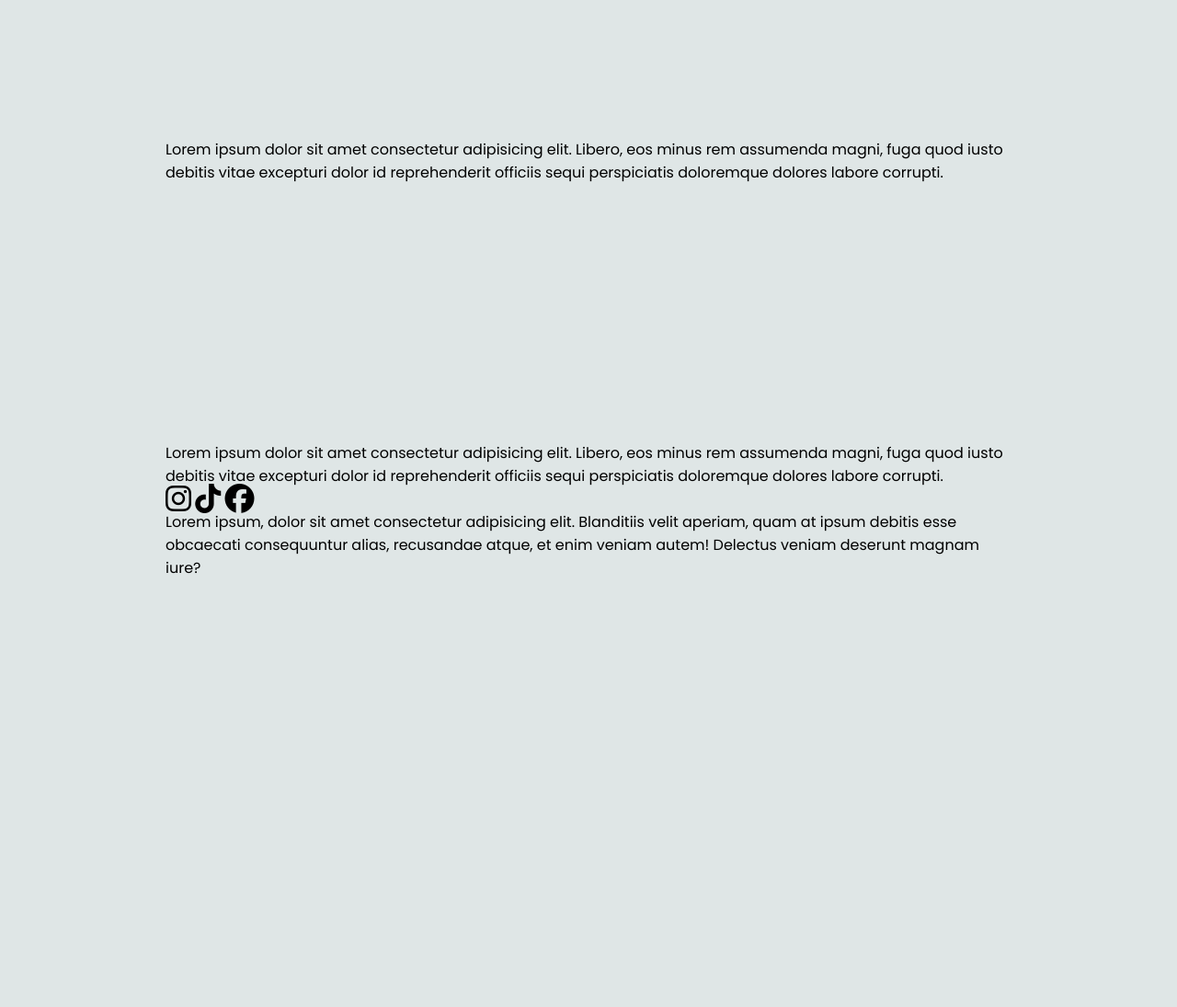
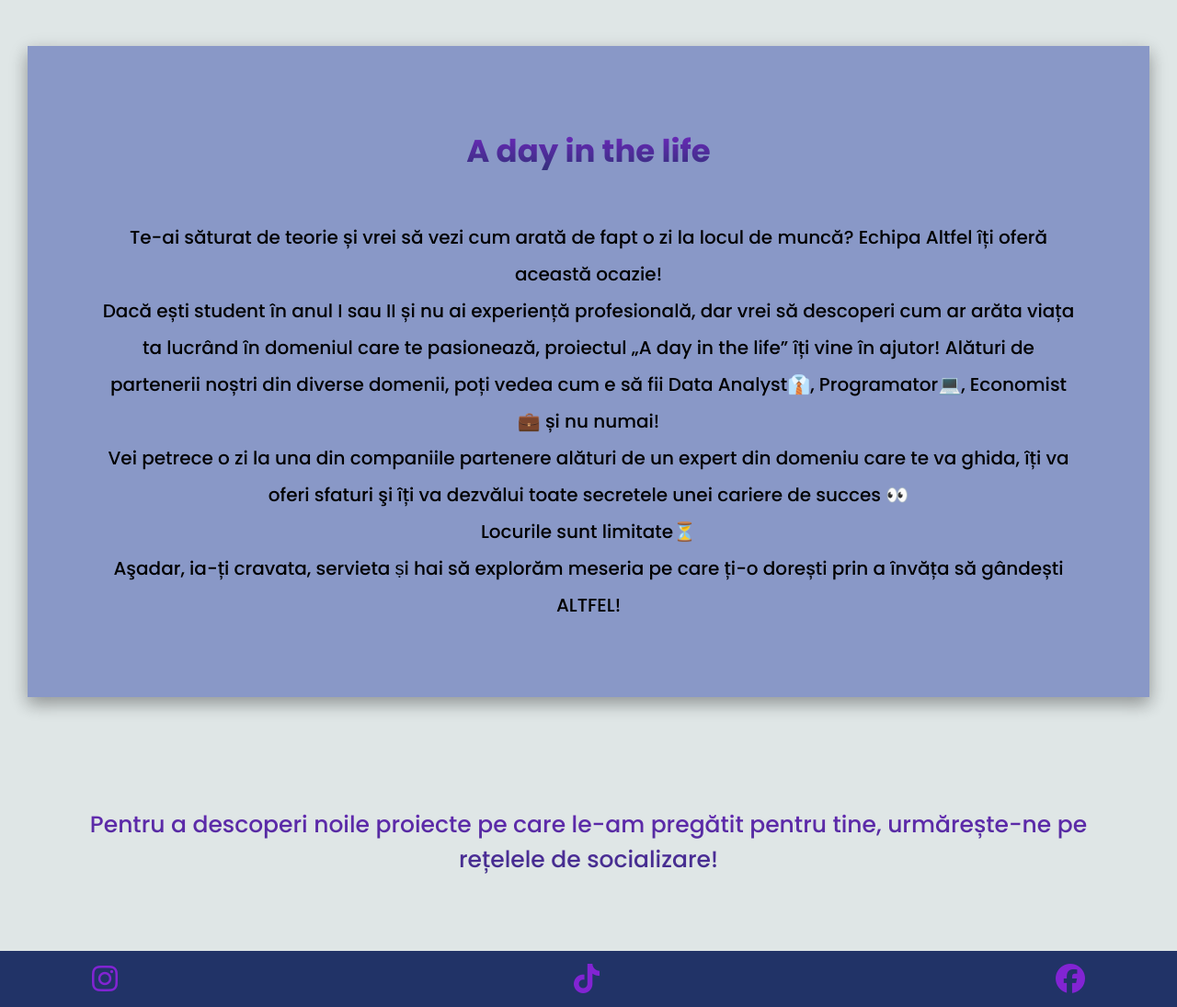
Before and after one commit to AlinXD/a-day-in-the-life, a website: page public/index.html in a window 1280 px wide. Shown: the part 880-1975 px from the top of the page at 92% size. Before the commit the page ends 1690 px from the top, so only its background shows below. Drawn offline with Linux system fonts and the light colour scheme; a web font is replaced by a local one.

Commit message:
am adaugat pagina de contact si pagina de proiecte

```diff
--- a/public/Assets/style.css
+++ b/public/Assets/style.css
@@ -101,11 +101,54 @@ img{
 }
 
 #proiect{
-    margin: 80px;
-    padding: 100px;
+    margin: 60px 30px;
+    padding: 80px;
+    text-align: center;
+    font-size: 20px;
+    font-weight: 500;
+    line-height: 2;
+    background-color: #8998c7;
+    box-shadow: 0 8px 16px 0 rgba(0, 0, 0, 0.2), 0 6px 20px 0 rgba(0, 0, 0, 0.19);
+}
+
+h2{
+    font-size: 34px;
+    text-align: center;
+    background: -webkit-linear-gradient(#8224D3, #213367);
+    -webkit-background-clip: text;
+    -webkit-text-fill-color: transparent;
+    background-clip: text;
+    margin-bottom: 40px;
 }
 
 #contact{
-    margin: 80px;
-    padding: 100px;
+    margin: 20px;
+    padding: 60px;
+    text-align: center;
+    font-size: 25px;
+    font-weight: 500;
+    background: -webkit-linear-gradient(#8224D3, #213367);
+    -webkit-background-clip: text;
+    -webkit-text-fill-color: transparent;
+    background-clip: text;
 }
+
+.footer{
+    position: relative;
+    bottom: 0px;
+    left: 0;
+    width: 100%;
+    padding: 30px 100px;
+    background-color: #213367;
+    display: flex;
+    align-items: center;
+    justify-content: space-between;
+}
+
+.fa-brands{
+    color:#8224D3;
+}
+
+.fa-brands:hover{
+    color:#dfe6e6;
+}
--- a/public/index.html
+++ b/public/index.html
@@ -9,7 +9,7 @@
 </head>
 <body>
     <header class="header">
-        <a href="#" class="logo">Echipa Altfel</a>
+        <a href="#contact" class="logo">Echipa Altfel</a>
         <nav class="navbar">
             <a href="#home">Home</a>
             <a href="#proiect">Proiecte</a>
@@ -25,15 +25,26 @@
     </div>
 
     <div id="proiect">
-        <p>Lorem ipsum dolor sit amet consectetur adipisicing elit. Libero, eos minus rem assumenda magni, fuga quod iusto debitis vitae excepturi dolor id reprehenderit officiis sequi perspiciatis doloremque dolores labore corrupti.</p>
+        <h2>A day in the life</h2>
+        <p>Te-ai săturat de teorie și vrei să vezi cum arată de fapt o zi la locul de muncă? Echipa Altfel îți oferă această ocazie!<br>
+
+            Dacă ești student în anul I sau II și nu ai experiență profesională, dar vrei să descoperi cum ar arăta viața ta lucrând în domeniul care te pasionează, proiectul „A day in the life” îți vine în ajutor! Alături de partenerii noștri din diverse domenii, poți vedea cum e să fii Data Analyst👔, Programator💻, Economist 💼 și nu numai!<br>
+
+            Vei petrece o zi la una din companiile partenere alături de un expert din domeniu care te va ghida, îți va oferi sfaturi şi îți va dezvălui toate secretele unei cariere de succes 👀<br>
+
+            Locurile sunt limitate⏳<br>
+            Aşadar, ia-ți cravata, servieta ṣi hai să explorăm meseria pe care ți-o dorești prin a învăța să gândești ALTFEL!<br>
+            </p>
     </div>
 
+
     <div id="contact">
-        <p>Lorem ipsum dolor sit amet consectetur adipisicing elit. Libero, eos minus rem assumenda magni, fuga quod iusto debitis vitae excepturi dolor id reprehenderit officiis sequi perspiciatis doloremque dolores labore corrupti.</p>
+        <p>Pentru a descoperi noile proiecte pe care le-am pregătit pentru tine, urmărește-ne pe rețelele de socializare!</p>
+    </div>
+    <footer class="footer">
         <i class="fa-brands fa-instagram fa-2xl"></i>
         <i class="fa-brands fa-tiktok fa-2xl"></i>
         <i class="fa-brands fa-facebook fa-2xl"></i>
-        <p>Lorem ipsum, dolor sit amet consectetur adipisicing elit. Blanditiis velit aperiam, quam at ipsum debitis esse obcaecati consequuntur alias, recusandae atque, et enim veniam autem! Delectus veniam deserunt magnam iure?</p>
-    </div>
+    </footer>
 </body>
 </html>
```
